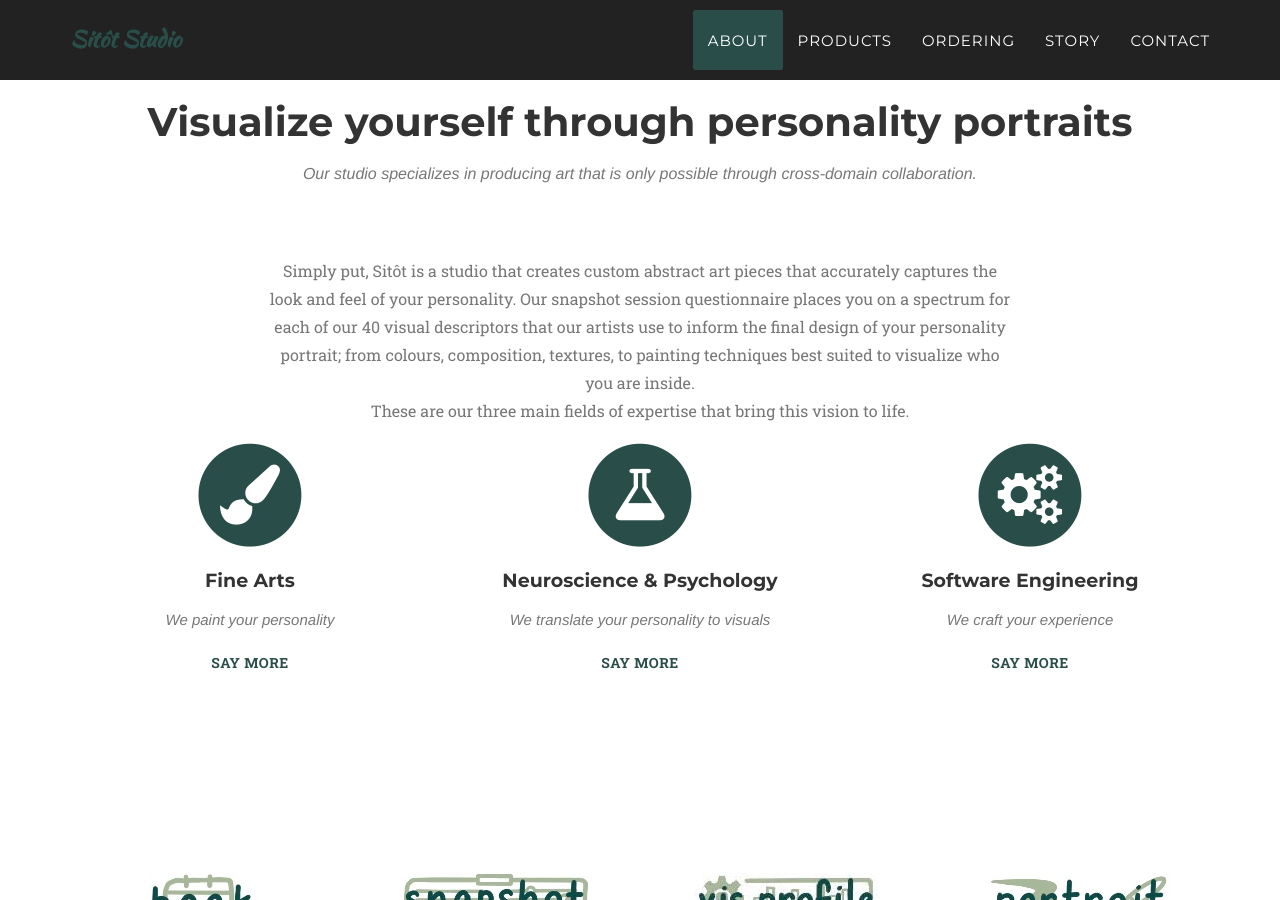
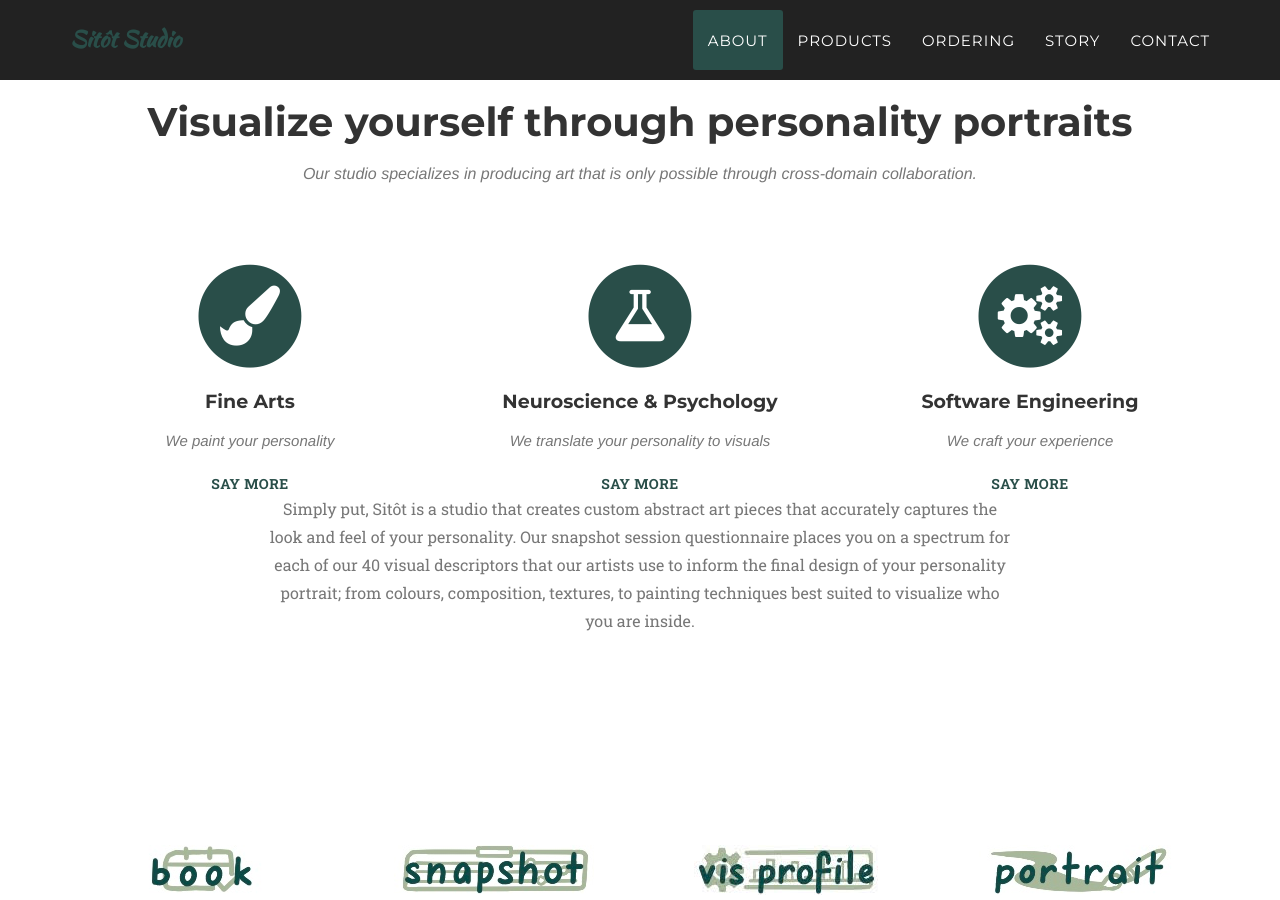
Before and after one commit to sitotstudio/sitotstudio.github.io, a Jekyll site: the page built from index.html, in a window 1280 px wide and 900 px high, scrolled down 923 px. Built offline with Jekyll 4.4.1, drawn with Linux system fonts in a browser that asks for light colours; some web fonts are replaced.

Commit message:
Change studio summary div order in about

```diff
--- a/_includes/services.html
+++ b/_includes/services.html
@@ -5,14 +5,6 @@
                 <div class="col-lg-12 text-center">
                     <h2 class="section-heading">Visualize yourself through personality portraits</h2>
                     <h3 class="section-subheading text-muted">Our studio specializes in producing art that is only possible through cross-domain collaboration.</h3>
-                </div>
-            </div>
-            <div class="row">
-                <div class="col-lg-8 col-lg-offset-2 text-center">
-                    <p class="large text-muted">
-                        Simply put, Sitôt is a studio that creates custom abstract art pieces that accurately captures the look and feel of your personality. Our snapshot session questionnaire places you on a spectrum for each of our 40 visual descriptors that our artists use to inform the final design of your personality portrait; from colours, composition, textures, to painting techniques best suited to visualize who you are inside. <br>
-                        These are our three main fields of expertise that bring this vision to life.
-                    </p>
                 </div>
             </div>
             <div class="row text-center">
@@ -47,6 +39,13 @@
                     <a href="#" class="toggle-description">Say more</a>
                 </div>
             </div>
+            <div class="row">
+                <div class="col-lg-8 col-lg-offset-2 text-center">
+                    <p class="large text-muted">
+                        Simply put, Sitôt is a studio that creates custom abstract art pieces that accurately captures the look and feel of your personality. Our snapshot session questionnaire places you on a spectrum for each of our 40 visual descriptors that our artists use to inform the final design of your personality portrait; from colours, composition, textures, to painting techniques best suited to visualize who you are inside.
+                    </p>
+                </div>
+            </div>
         </div>
         <script>
             document.addEventListener('DOMContentLoaded', function () {
```
